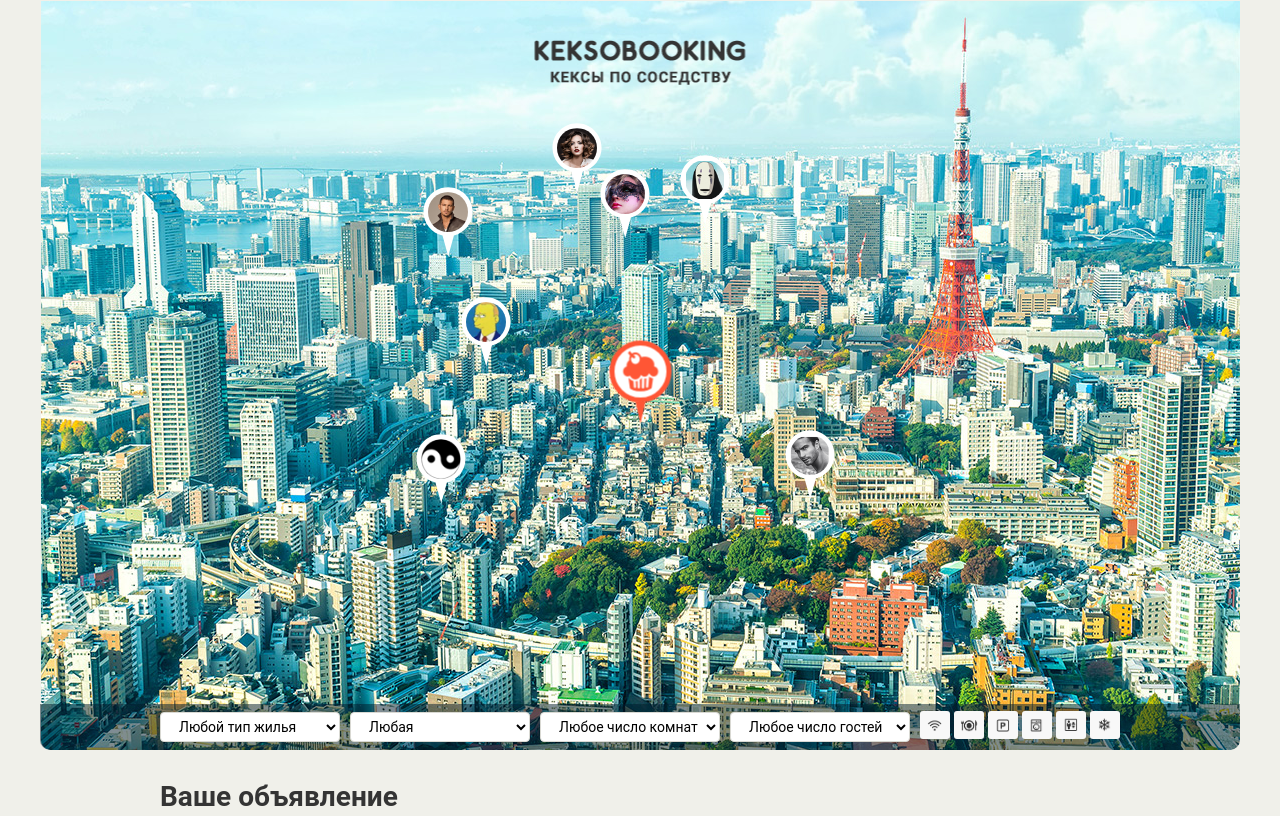
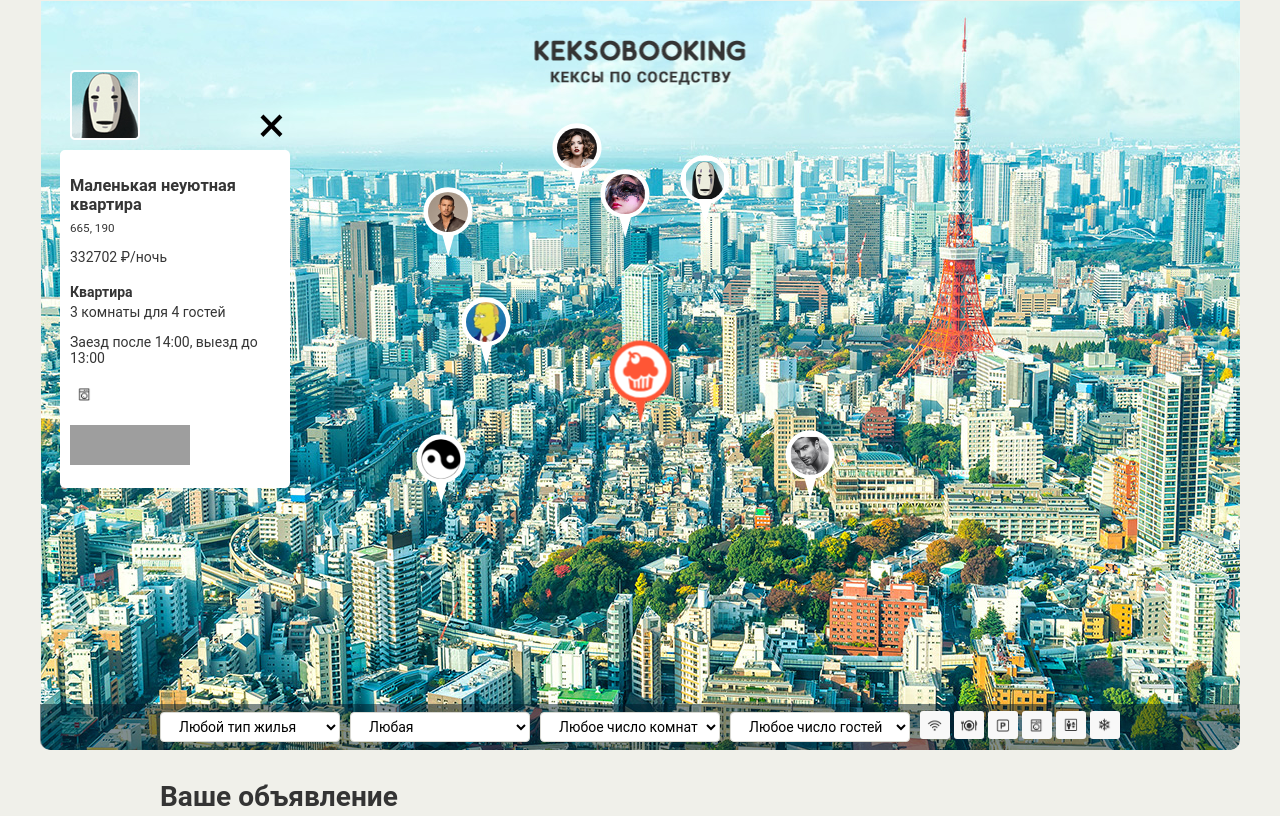
Before and after one commit to TchernyavskyDaniil/502911-keksobooking, a website: page index.html in a window 1280 px wide. Shown: the top 816 px of the page. Drawn offline with Linux system fonts and the light colour scheme; grey boxes are pictures that could not be loaded.

Commit message:
created popup

```diff
--- a/index.html
+++ b/index.html
@@ -226,8 +226,8 @@
     <p><small>102-0082 Tōkyō-to, Chiyoda-ku, Ichibanchō, 14−3</small></p>
     <p class="popup__price">5200&#x20bd;/ночь</p>
     <h4>Квартира</h4>
-    <p>2 комнаты для 3 гостей</p>
-    <p>Заезд после 14:00, выезд до 10:00</p>
+    <p class="popup__room">2 комнаты для 3 гостей</p>
+    <p class="popup__check">Заезд после 14:00, выезд до 10:00</p>
     <ul class="popup__features">
       <li class="feature feature--wifi"></li>
       <li class="feature feature--dishwasher"></li>
@@ -236,7 +236,7 @@
       <li class="feature feature--elevator"></li>
       <li class="feature feature--conditioner"></li>
     </ul>
-    <p>Великолепная квартира-студия в центре Токио. Подходит как туристам, так и бизнесменам. Квартира полностью укомплектована и недавно отремонтирована.</p>
+    <p class="popup__description">Великолепная квартира-студия в центре Токио. Подходит как туристам, так и бизнесменам. Квартира полностью укомплектована и недавно отремонтирована.</p>
     <ul class="popup__pictures">
       <li><img src=""></li>
     </ul>
--- a/js/map.js
+++ b/js/map.js
@@ -23,7 +23,7 @@ var AdParams = {
 
   CHECK_ITEMS: ['12:00', '13:00', '14:00'],
 
-  FEATURES_ITEMS: ['wifi', 'dishwater', 'parking', 'washer', 'elevator', 'conditioner'],
+  FEATURES_ITEMS: ['wifi', 'dishwasher', 'parking', 'washer', 'elevator', 'conditioner'],
 
   PHOTOS_ITEMS: [
     'http://o0.github.io/assets/images/tokyo/hotel1.jpg',
@@ -46,6 +46,8 @@ var PinImgParams = {
 
 var map = document.querySelector('.map');
 var mapPins = map.querySelector('.map__pins');
+var mapCardTemplate = document.querySelector('template').content.querySelector('article.map__card');
+var mapFiltersContainter = document.querySelector('.map__filters-container');
 
 var generateAdArray = function () {
   var adArr = [];
@@ -63,7 +65,6 @@ var generateAd = function (adIndex) {
   var houseType = getHouseType(title);
   var rooms = Math.floor(getRandomNumber(AdParams.ROOMS_RANGE.MIN, AdParams.ROOMS_RANGE.MAX));
   var guests = Math.floor(getRandomNumber(1, AdParams.MAX_GUESTS));
-  var check = getCheckTime(AdParams.CHECK_ITEMS);
 
   return {
     author: {
@@ -77,8 +78,8 @@ var generateAd = function (adIndex) {
       type: houseType,
       rooms: rooms,
       guests: guests,
-      checkin: check,
-      checkout: check,
+      checkin: getCheckTime(AdParams.CHECK_ITEMS),
+      checkout: getCheckTime(AdParams.CHECK_ITEMS),
       features: getFeatures(),
       description: '',
       photos: getPhotos()
@@ -99,8 +100,8 @@ var getAvatar = function (index) {
   var pathAvatar = 'img/avatars/user';
   var typeAvatar = '.png';
   pathAvatar = (index <= 8) ? pathAvatar + '0' : pathAvatar;
-
-  return pathAvatar + index + typeAvatar;
+  var result = pathAvatar + index + typeAvatar;
+  return result;
 };
 
 var getHouseType = function (title) {
@@ -127,11 +128,22 @@ var getFeatures = function () {
   var rand;
 
   for (var i = randomNumber; i >= 0; i--) {
-    rand = Math.floor(Math.random() * AdParams.FEATURES_ITEMS.length);
-    newArr[i] = AdParams.FEATURES_ITEMS[rand];
+    rand = AdParams.FEATURES_ITEMS[Math.floor(Math.random() * AdParams.FEATURES_ITEMS.length)];
+    newArr[i] = rand;
   }
 
-  return newArr;
+  return getUnique(newArr);
+};
+
+var getUnique = function (arr) {
+  var obj = {};
+
+  for (var i = 0; i < arr.length; i++) {
+    var str = arr[i];
+    obj[str] = true;
+  }
+
+  return Object.keys(obj);
 };
 
 var getPhotos = function () {
@@ -176,6 +188,80 @@ var generateDocumentFragment = function (arrPin) {
   return fragment;
 };
 
+var createAdverts = function (advert) {
+  var cardAdvert = mapCardTemplate.cloneNode(true);
+
+  var cardTitle = cardAdvert.querySelector('h3');
+  var cardAddress = cardAdvert.querySelector('small');
+  var cardPrice = cardAdvert.querySelector('.popup__price');
+  var cardHouse = cardAdvert.querySelector('h4');
+  var cardRooms = cardAdvert.querySelector('.popup__room');
+  var cardCheck = cardAdvert.querySelector('.popup__check');
+  var cardFeatures = cardAdvert.querySelector('.popup__features');
+  var cardDescription = cardAdvert.querySelector('.popup__description');
+  var cardAvatar = cardAdvert.querySelector('.popup__avatar');
+  var cardPhotos = cardAdvert.querySelector('.popup__pictures');
+
+  cardTitle.textContent = advert.offer.title;
+  cardAddress.textContent = advert.offer.address;
+  cardPrice.textContent = advert.offer.price + '\t\u20BD/ночь';
+  cardHouse.textContent = getTranslate(advert.offer.type);
+  cardRooms.textContent = advert.offer.rooms + ' комнаты для ' + advert.offer.guests + ' гостей';
+  cardCheck.textContent = 'Заезд после ' + advert.offer.checkin + ', выезд до ' + advert.offer.checkout;
+  getRenderFeatures(cardFeatures, advert.offer.features);
+  cardDescription.textContent = advert.offer.description;
+  cardAvatar.src = advert.author.avatar;
+  getRenderImages(cardPhotos, advert.offer.photos);
+
+  return cardAdvert;
+};
+
+var getTranslate = function (advert) {
+  if (advert === 'flat') {
+    advert = 'Квартира';
+  } else if (advert === 'house') {
+    advert = 'Бунгало';
+  } else {
+    advert = 'Дом';
+  }
+
+  return advert;
+};
+
+var getRenderFeatures = function (cardFeatures, newFeatures) {
+  while (cardFeatures.hasChildNodes()) {
+    cardFeatures.removeChild(cardFeatures.lastChild);
+  }
+
+  newFeatures.forEach(function (feature) {
+    var li = document.createElement('li');
+    li.className = 'feature feature--' + feature;
+    cardFeatures.appendChild(li);
+  });
+
+  return cardFeatures;
+};
+
+var getRenderImages = function (cardPhotos, newPhotos) {
+  while (cardPhotos.hasChildNodes()) {
+    cardPhotos.removeChild(cardPhotos.lastChild);
+  }
+
+  newPhotos.forEach(function (photos) {
+    var li = document.createElement('li');
+    var img = document.createElement('img');
+
+    img.src = photos;
+    img.width = PinImgParams.WIDTH;
+    img.height = PinImgParams.HEIGHT;
+
+    cardPhotos.appendChild(li);
+    li.appendChild(img);
+  });
+
+  return cardPhotos;
+};
+
 var getRandomNumber = function (min, max) {
   return Math.random() * (max - min) + min;
 };
@@ -187,6 +273,9 @@ var compareRandom = function () {
 var adverts = generateAdArray();
 var createPinsArray = createPins(adverts);
 var documentFragment = generateDocumentFragment(createPinsArray);
+var advertsFirst = createAdverts(adverts[0]);
+
 
 map.classList.remove('map--faded');
 mapPins.appendChild(documentFragment);
+map.insertBefore(advertsFirst, mapFiltersContainter);
```
